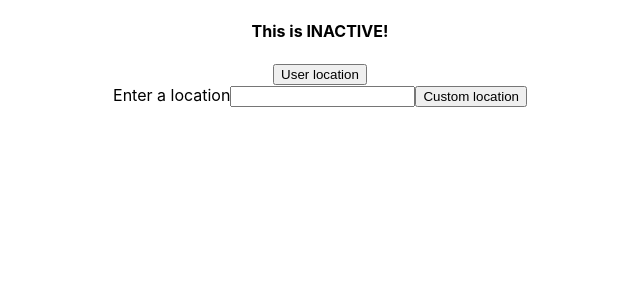
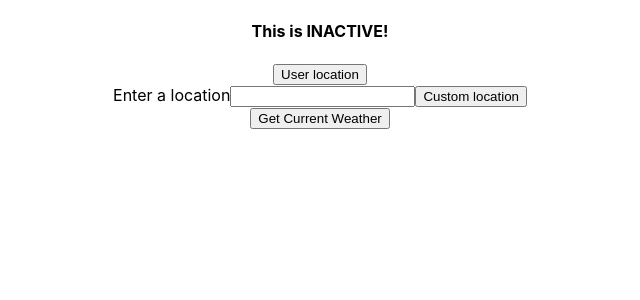
Before and after one commit to mmcqueen92/weather-wizard, a React (Create React App) app in the folder client/: page / in a window 1280 px wide. Shown: the top 300 px of the page, without its empty margins (320-960 px from the left). Built offline with nearby package versions, Linux system fonts and the light colour scheme.

Commit message:
set weather data in state

```diff
--- a/client/src/components/container.js
+++ b/client/src/components/container.js
@@ -1,21 +1,19 @@
 import { useState } from "react";
 import getCustomLocation from "../functions/get-custom-location";
+import getCurrentWeather from "../functions/get-current-weather";
 
 export default function Container(props) {
   const [location, setLocation] = useState();
   const [weatherData, setWeatherData] = useState();
 
-  //   pull latitude/longitude from geolocation object
+  //   pull latitude/longitude from geolocation object and call setLocation to save coords in state
   function updateLocation(position) {
-    console.log("position: ", position)
-    console.log("Latitude: " + position.coords.latitude);
-    console.log("Longitude: " + position.coords.longitude);
-
+    console.log("POSITION: ", position);
     const { latitude, longitude } = position.coords;
     setLocation({ latitude, longitude });
   }
 
-  // set location to user coords
+  // uses navigator.geolocation to get user coords, calls updateLocation with the returned coords
   const getLocation = () => {
     if (navigator.geolocation) {
       navigator.geolocation.getCurrentPosition(updateLocation);
@@ -24,18 +22,27 @@ export default function Container(props) {
     }
   };
 
-  //   set location based on user input
+  //   calls getCustomLocation to turn userinput (string) into coords that can be used by API
   const useCustomLocation = async () => {
-    const latLong = await getCustomLocation("montreal");
-    setLocation({
-      latitude: latLong.lat,
-      longitude: latLong.long,
-    });
+    const latLong = await getCustomLocation("montreal", setLocation);
+    // setLocation({
+    //   latitude: latLong.lat,
+    //   longitude: latLong.long,
+    // });
   };
 
-  //   const getWeatherData = (coords) => {
-  //     // api call to get weatherdata from coords
-  //   };
+  const getWeatherData = async () => {
+    // api call to get weatherdata from coords
+    if (location) {
+      getCurrentWeather(location).then((res) => {
+        setWeatherData(res)
+      })
+
+
+
+    }
+
+  };
 
   if (location) {
     return (
@@ -51,8 +58,11 @@ export default function Container(props) {
         </div>
         <div>
           <h5>Coords?</h5>
-          <div>{location.latitude}</div>
-          <div>{location.longitude}</div>
+          <div>LAT: {location.latitude}</div>
+          <div>LONG: {location.longitude}</div>
+        </div>
+        <div>
+          <button onClick={getWeatherData}>Get Current Weather</button>
         </div>
       </div>
     );
@@ -66,6 +76,9 @@ export default function Container(props) {
           <input type="text" id="enter_city" name="enter_city"></input>
           <button onClick={useCustomLocation}>Custom location</button>
         </div>
+        <div>
+          <button onClick={getCurrentWeather}>Get Current Weather</button>
+        </div>
       </div>
     );
   }
--- a/client/src/functions/get-current-weather.js
+++ b/client/src/functions/get-current-weather.js
@@ -1,12 +1,14 @@
 import axios from 'axios';
 
-export default function getCurrentWeather(location) {
-    axios
-    .get(`http://localhost:3001/openweather/current?lat=${location.lat}&long=${location.long}`)
+export default async function getCurrentWeather(location) {
+    return axios
+    .get(`http://localhost:3001/openweather/current?lat=${location.latitude}&long=${location.longitude}`)
     .then((response) => {
-        return response
+        console.log("INSIDE THE .THEN IN GETCURRENTWEATHER")
+        return response.data
     })
     .catch((err) => {
+        console.log("ERROR IN GETCURRENTWEATHER")
         console.log(err)
     })
 }
--- a/client/src/functions/get-custom-location.js
+++ b/client/src/functions/get-custom-location.js
@@ -1,11 +1,12 @@
 import axios from 'axios'
 
-export default function getCustomLocation(userInput) {
+export default async function getCustomLocation(userInput, setStateFunction) {
   // use user input (string) to get coords
     const tempUserInput = 'montreal'
     axios.get(`http://localhost:3001/here?address=${tempUserInput}`)
     .then((res) => {
       console.log(res.data)
+      setStateFunction(res.data)
       return res.data
     })
     .catch((err) => {
```
Also changed, not shown: 1 other file (tests, documents, lock files or other folders).
